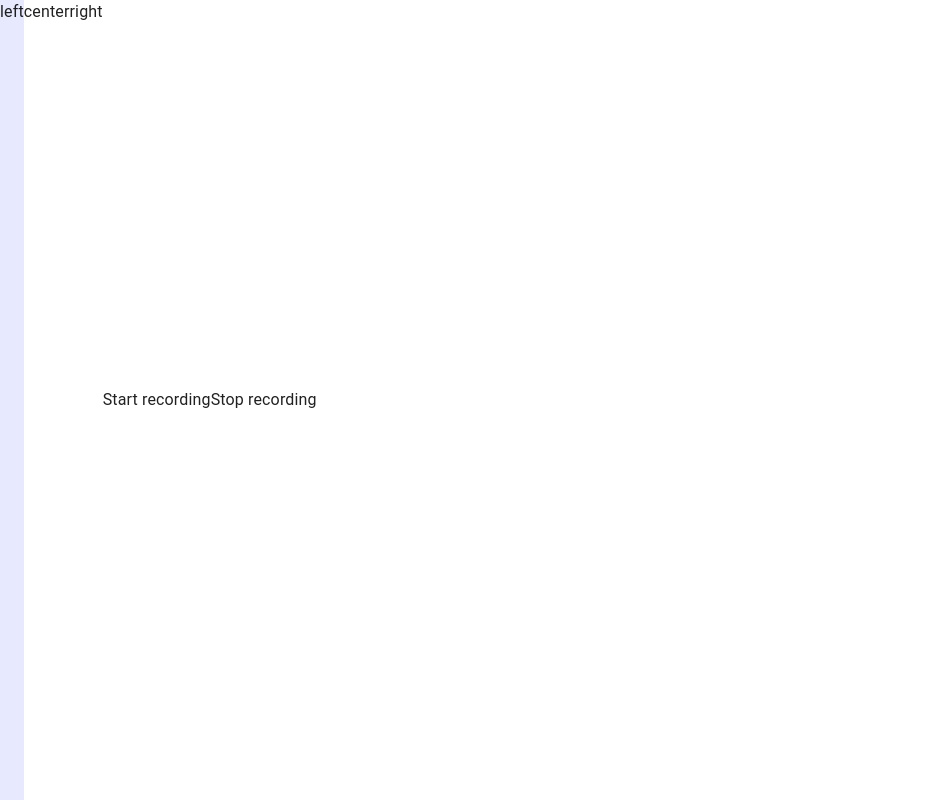
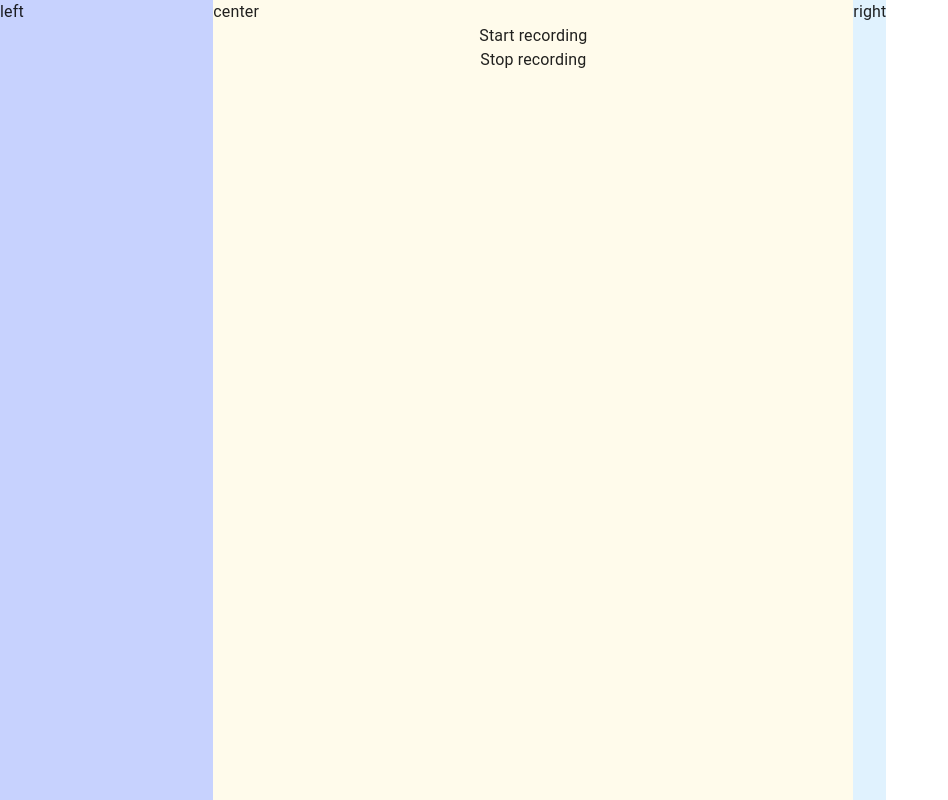
Before and after one commit to sjohns21/ina, a Next.js app: page / in a window 1280 px wide. Shown: the whole page, without its empty margins (0-948 px from the left). Built offline with nearby package versions, Linux system fonts and the light colour scheme; no server answers.

Commit message:
Basic style

```diff
--- a/components/RecordAudio.tsx
+++ b/components/RecordAudio.tsx
@@ -42,7 +42,7 @@ const RecordAudio = ({ setTranscript }: { setTranscript: Dispatch<SetStateAction
 
   return (
     <>
-      <button onClick={startRecording} disabled={recording}>
+      <button className="" onClick={startRecording} disabled={recording}>
         Start recording
       </button>
       <button onClick={stopRecording} disabled={!recording}>
--- a/pages/_app.tsx
+++ b/pages/_app.tsx
@@ -2,6 +2,7 @@ import type { AppProps } from "next/app";
 import { CssBaseline } from "@mui/material";
 import { Analytics } from "@vercel/analytics/react";
 import "../globals.css";
+
 
 export default function App ({ Component, pageProps }: AppProps) {
   return (
--- a/pages/index.tsx
+++ b/pages/index.tsx
@@ -1,16 +1,25 @@
 import RecordAudio from "@/components/RecordAudio";
 import { useState } from "react";
+import React from "react";
 
 const IndexPage = () => {
   const [transcript, setTranscript] = useState("");
   return <div className={"flex h-full"}>
-    <div style={{ background: "#E7E9FF" }}>left</div>
+    <div className="flex flex-col bg-indigo-200 w-2/12 h-full">
+    <div className="">left</div>
+    </div>
+
+    <div className="flex flex-col bg-amber-50 w-1/2 h-full">
     <div>center
       <br />
       {transcript}
     </div>
+    <RecordAudio setTranscript={setTranscript} />
+    </div>
+    <div className="flex flex-col bg-sky-100 w-2/2 h-full">
     <div>right</div>
-    <RecordAudio setTranscript={setTranscript} />
+    </div>
+
   </div>;
 };
 
```
